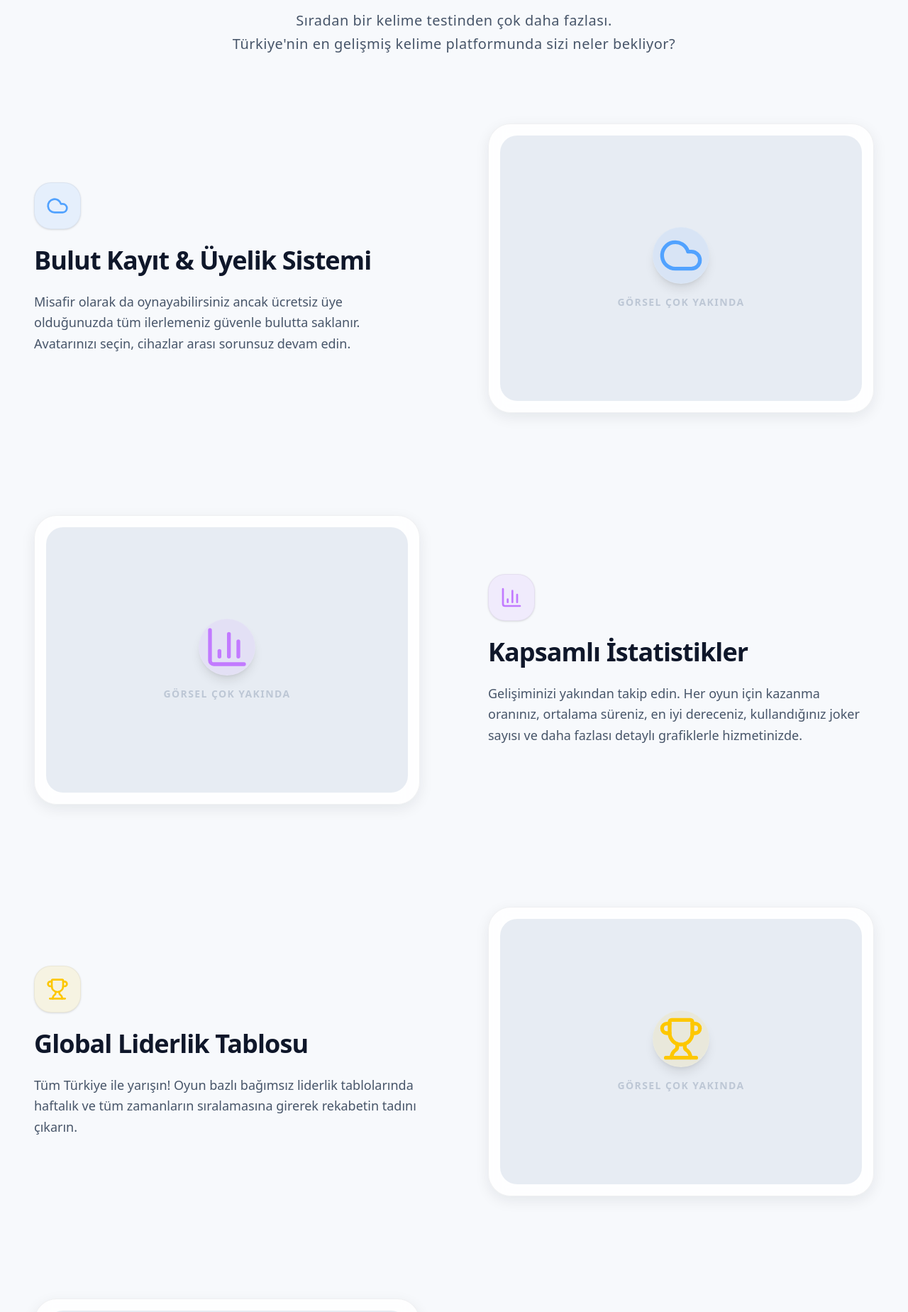
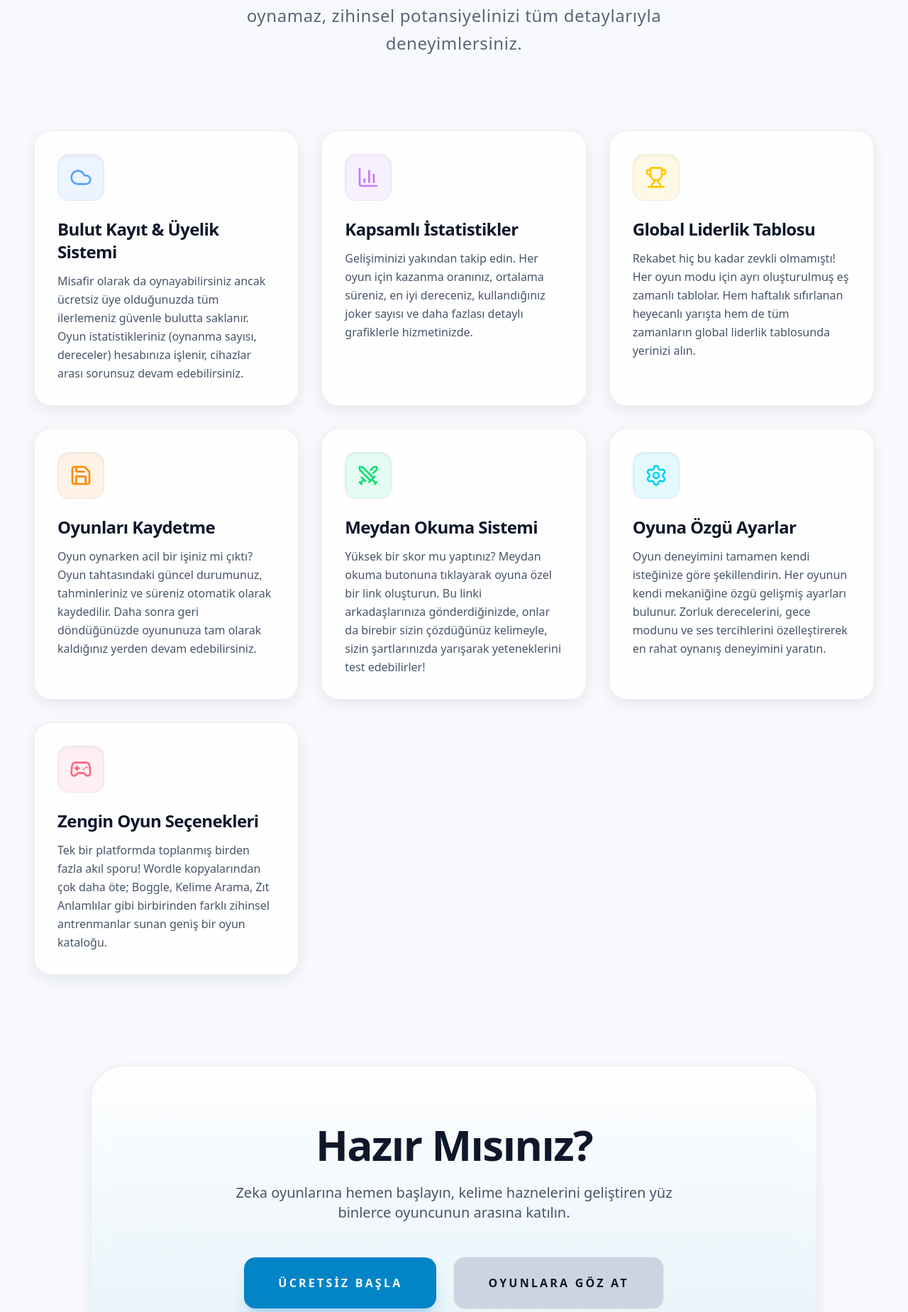
Before and after one commit to sayburt/kelimeoyunlari, a Next.js app: page /ozellikler in a window 1280 px wide. Shown: the part 379-2228 px from the top of the page at 71% size. Built offline with nearby package versions, Linux system fonts and the light colour scheme; no server answers.

Commit message:
header ve hamburger menü transparan sorunu giderildi, özellikler sayfası kart boyutları küçültüldü

```diff
--- a/src/app/ozellikler/page.tsx
+++ b/src/app/ozellikler/page.tsx
@@ -2,173 +2,176 @@
 
 import React from 'react';
 import { motion } from 'framer-motion';
-import { Gamepad2, Trophy, BarChart3, Cloud, Users, Settings } from 'lucide-react';
+import { Gamepad2, Trophy, BarChart3, Cloud, Settings, Swords, Save } from 'lucide-react';
 import Link from 'next/link';
 
 const features = [
     {
         id: "profil",
         title: "Bulut Kayıt & Üyelik Sistemi",
-        description: "Misafir olarak da oynayabilirsiniz ancak ücretsiz üye olduğunuzda tüm ilerlemeniz güvenle bulutta saklanır. Avatarınızı seçin, cihazlar arası sorunsuz devam edin.",
-        icon: <Cloud className="w-6 h-6 sm:w-8 sm:h-8" />,
-        image: "/features/profil.webp",
+        description: "Misafir olarak da oynayabilirsiniz ancak ücretsiz üye olduğunuzda tüm ilerlemeniz güvenle bulutta saklanır. Oyun istatistikleriniz (oynanma sayısı, dereceler) hesabınıza işlenir, cihazlar arası sorunsuz devam edebilirsiniz.",
+        icon: <Cloud className="w-7 h-7 sm:w-8 sm:h-8" />,
         color: "text-blue-400",
         bgLight: "bg-blue-400/10",
-        bgDark: "bg-blue-900/20"
+        bgDark: "bg-blue-900/20",
+        borderColor: "border-blue-500/20"
     },
     {
         id: "istatistikler",
         title: "Kapsamlı İstatistikler",
         description: "Gelişiminizi yakından takip edin. Her oyun için kazanma oranınız, ortalama süreniz, en iyi dereceniz, kullandığınız joker sayısı ve daha fazlası detaylı grafiklerle hizmetinizde.",
-        icon: <BarChart3 className="w-6 h-6 sm:w-8 sm:h-8" />,
-        image: "/features/istatistikler.webp",
+        icon: <BarChart3 className="w-7 h-7 sm:w-8 sm:h-8" />,
         color: "text-purple-400",
         bgLight: "bg-purple-400/10",
-        bgDark: "bg-purple-900/20"
+        bgDark: "bg-purple-900/20",
+        borderColor: "border-purple-500/20"
     },
     {
         id: "liderlik",
         title: "Global Liderlik Tablosu",
-        description: "Tüm Türkiye ile yarışın! Oyun bazlı bağımsız liderlik tablolarında haftalık ve tüm zamanların sıralamasına girerek rekabetin tadını çıkarın.",
-        icon: <Trophy className="w-6 h-6 sm:w-8 sm:h-8" />,
-        image: "/features/liderlik.webp",
+        description: "Rekabet hiç bu kadar zevkli olmamıştı! Her oyun modu için ayrı oluşturulmuş eş zamanlı tablolar. Hem haftalık sıfırlanan heyecanlı yarışta hem de tüm zamanların global liderlik tablosunda yerinizi alın.",
+        icon: <Trophy className="w-7 h-7 sm:w-8 sm:h-8" />,
         color: "text-yellow-400",
         bgLight: "bg-yellow-400/10",
-        bgDark: "bg-yellow-900/20"
+        bgDark: "bg-yellow-900/20",
+        borderColor: "border-yellow-500/20"
+    },
+    {
+        id: "kaydetme",
+        title: "Oyunları Kaydetme",
+        description: "Oyun oynarken acil bir işiniz mi çıktı? Oyun tahtasındaki güncel durumunuz, tahminleriniz ve süreniz otomatik olarak kaydedilir. Daha sonra geri döndüğünüzde oyununuza tam olarak kaldığınız yerden devam edebilirsiniz.",
+        icon: <Save className="w-7 h-7 sm:w-8 sm:h-8" />,
+        color: "text-orange-400",
+        bgLight: "bg-orange-400/10",
+        bgDark: "bg-orange-900/20",
+        borderColor: "border-orange-500/20"
     },
     {
         id: "meydan-okuma",
         title: "Meydan Okuma Sistemi",
-        description: "Yaptığınız iyi bir skoru veya kendi belirlediğiniz zorlu kelimeleri bir bağlantı (link) ile arkadaşınıza gönderin. Linke tıklayan arkadaşınız aynı şartlarda sizinle yarışır!",
-        icon: <Users className="w-6 h-6 sm:w-8 sm:h-8" />,
-        image: "/features/meydan-okuma.webp",
+        description: "Yüksek bir skor mu yaptınız? Meydan okuma butonuna tıklayarak oyuna özel bir link oluşturun. Bu linki arkadaşlarınıza gönderdiğinizde, onlar da birebir sizin çözdüğünüz kelimeyle, sizin şartlarınızda yarışarak yeteneklerini test edebilirler!",
+        icon: <Swords className="w-7 h-7 sm:w-8 sm:h-8" />,
         color: "text-green-400",
         bgLight: "bg-green-400/10",
-        bgDark: "bg-green-900/20"
+        bgDark: "bg-green-900/20",
+        borderColor: "border-green-500/20"
     },
     {
         id: "ayarlar",
-        title: "Gelişmiş Oyun Ayarları",
-        description: "Oyunu kendinize göre kişiselleştirin. 12 farklı kategoride konu seçin, 'Kolay/Orta/Zor' zorluk seviyelerini ayarlayın, ses ve tema (koyu/açık) tercihlerinizi yönetin.",
-        icon: <Settings className="w-6 h-6 sm:w-8 sm:h-8" />,
-        image: "/features/ayarlar.webp",
+        title: "Oyuna Özgü Ayarlar",
+        description: "Oyun deneyimini tamamen kendi isteğinize göre şekillendirin. Her oyunun kendi mekaniğine özgü gelişmiş ayarları bulunur. Zorluk derecelerini, gece modunu ve ses tercihlerini özelleştirerek en rahat oynanış deneyimini yaratın.",
+        icon: <Settings className="w-7 h-7 sm:w-8 sm:h-8" />,
         color: "text-cyan-400",
         bgLight: "bg-cyan-400/10",
-        bgDark: "bg-cyan-900/20"
+        bgDark: "bg-cyan-900/20",
+        borderColor: "border-cyan-500/20"
     },
     {
         id: "oyun-cesitliligi",
         title: "Zengin Oyun Seçenekleri",
-        description: "Wordle, Adam Asmaca, Kelime Arama, Boggle ve çok daha fazlası... Sürekli genişleyen oyun yelpazesi ile kelime bilginizi farklı formatlarda test edin.",
-        icon: <Gamepad2 className="w-6 h-6 sm:w-8 sm:h-8" />,
-        image: "/features/ayarlar.webp", // Will use equivalent placeholders initially
+        description: "Tek bir platformda toplanmış birden fazla akıl sporu! Wordle kopyalarından çok daha öte; Boggle, Kelime Arama, Zıt Anlamlılar gibi birbirinden farklı zihinsel antrenmanlar sunan geniş bir oyun kataloğu.",
+        icon: <Gamepad2 className="w-7 h-7 sm:w-8 sm:h-8" />,
         color: "text-rose-400",
         bgLight: "bg-rose-400/10",
-        bgDark: "bg-rose-900/20"
+        bgDark: "bg-rose-900/20",
+        borderColor: "border-rose-500/20"
     }
 ];
 
 export default function OzelliklerPage() {
     return (
-        <div className="min-h-[100dvh] bg-bg font-sans selection:bg-primary/30 selection:text-primary pb-20 overflow-x-hidden">
+        <div className="min-h-[100dvh] bg-bg font-sans selection:bg-primary/30 selection:text-primary pb-20 overflow-x-hidden relative">
+
+            {/* Ambient Background Blur Elements */}
+            <div className="fixed top-0 left-1/4 w-[50vw] h-[50vw] bg-primary/5 rounded-full blur-[120px] pointer-events-none -z-10"></div>
+            <div className="fixed bottom-0 right-1/4 w-[40vw] h-[40vw] bg-purple-500/5 rounded-full blur-[100px] pointer-events-none -z-10"></div>
+
             {/* Hero Section */}
-            <section className="relative pt-32 pb-16 md:pt-40 md:pb-24 px-6 md:px-12 flex flex-col items-center justify-center text-center">
-                {/* Background Glow */}
-                <div className="absolute top-1/2 left-1/2 -translate-x-1/2 -translate-y-1/2 w-[80vw] h-[80vw] md:w-[600px] md:h-[600px] bg-primary/20 blur-[100px] rounded-full pointer-events-none -z-10 opacity-70"></div>
-
+            <section className="relative pt-24 pb-12 md:pt-28 md:pb-16 px-6 md:px-12 flex flex-col items-center justify-center text-center">
                 <motion.div
                     initial={{ opacity: 0, y: 20 }}
                     animate={{ opacity: 1, y: 0 }}
-                    transition={{ duration: 0.6, ease: "easeOut" }}
-                    className="max-w-3xl"
+                    transition={{ duration: 0.8, ease: "easeOut" }}
+                    className="max-w-4xl"
                 >
-                    <h1 className="text-4xl md:text-5xl lg:text-7xl font-black text-text-main tracking-tighter uppercase mb-6 drop-shadow-sm">
-                        Kelime Oyunları <span className="text-primary italic">Özellikleri</span>
+                    <div className="inline-flex items-center gap-2 px-4 py-2 rounded-full glass-surface border border-[var(--theme-glass-border)] mb-8 shadow-sm">
+                         <span className="w-2 h-2 rounded-full bg-primary animate-pulse"></span>
+                         <span className="text-xs md:text-sm font-bold tracking-widest text-text-secondary uppercase">Premium Deneyim</span>
+                    </div>
+
+                    <h1 className="text-4xl md:text-6xl lg:text-7xl font-black text-text-main tracking-tighter mb-6 relative z-10">
+                        Sınırları <span className="text-transparent bg-clip-text bg-gradient-to-r from-primary to-purple-500">Zorlayın</span>
                     </h1>
-                    <p className="text-lg md:text-xl text-text-secondary font-medium tracking-wide leading-relaxed max-w-2xl mx-auto">
-                        Sıradan bir kelime testinden çok daha fazlası. <br className="hidden md:block" />
-                        Türkiye&apos;nin en gelişmiş kelime platformunda sizi neler bekliyor?
+
+                    <p className="text-lg md:text-2xl text-text-secondary font-medium tracking-wide leading-relaxed max-w-3xl mx-auto opacity-90">
+                        Türkiye&apos;nin en gelişmiş kelime platformunda, sadece oyun oynamaz,
+                        zihinsel potansiyelinizi tüm detaylarıyla deneyimlersiniz.
                     </p>
                 </motion.div>
             </section>
 
-            {/* Features List */}
-            <section className="px-6 md:px-12 max-w-7xl mx-auto space-y-24 md:space-y-36">
-                {features.map((feature, index) => {
-                    const isEven = index % 2 === 0;
-
-                    return (
+            {/* Premium Cards Grid */}
+            <section className="px-6 md:px-12 max-w-[1400px] mx-auto mt-10">
+                <div className="grid grid-cols-1 md:grid-cols-2 lg:grid-cols-3 gap-6 md:gap-8">
+                    {features.map((feature, index) => (
                         <motion.div
                             key={feature.id}
-                            initial={{ opacity: 0, y: 40 }}
+                            initial={{ opacity: 0, y: 30 }}
                             whileInView={{ opacity: 1, y: 0 }}
-                            viewport={{ once: true, margin: "-100px" }}
-                            transition={{ duration: 0.7 }}
-                            className={`flex flex-col ${isEven ? 'md:flex-row' : 'md:flex-row-reverse'} items-center gap-10 md:gap-16 lg:gap-24`}
+                            viewport={{ once: true, margin: "-50px" }}
+                            transition={{ duration: 0.5, delay: index * 0.1 }}
+                            whileHover={{ y: -8, scale: 1.02 }}
+                            className={`group relative flex flex-col p-6 md:p-8 rounded-3xl glass-surface border border-[var(--theme-glass-border)] hover:${feature.borderColor} bg-surface-hover/30 hover:bg-surface-mid/50 transition-all duration-500 shadow-xl hover:shadow-2xl overflow-hidden`}
                         >
-                            {/* Text Content */}
-                            <div className="w-full md:w-1/2 space-y-6">
-                                <div className={`inline-flex p-4 rounded-3xl ${feature.bgLight} dark:${feature.bgDark} ${feature.color} shadow-sm border border-black/5 dark:border-white/5`}>
+                            {/* Card Glow Effect */}
+                            <div className={`absolute -inset-0 bg-gradient-to-br ${feature.bgLight} dark:${feature.bgDark} opacity-0 group-hover:opacity-100 transition-opacity duration-500`}></div>
+                            <div className={`absolute -top-24 -right-24 w-48 h-48 bg-gradient-to-br from-${feature.color.split('-')[1]}-400/20 to-transparent blur-3xl rounded-full group-hover:scale-150 transition-transform duration-700`}></div>
+
+                            {/* Icon Container */}
+                            <div className="relative z-10 mb-6">
+                                <div className={`inline-flex items-center justify-center p-4 rounded-2xl ${feature.bgLight} dark:${feature.bgDark} ${feature.color} border border-black/5 dark:border-white/5 shadow-inner transition-transform duration-500 group-hover:rotate-6 group-hover:scale-110`}>
                                     {feature.icon}
                                 </div>
-                                <h2 className="text-3xl md:text-4xl font-black text-text-main tracking-tight">
+                            </div>
+
+                            {/* Text Content */}
+                            <div className="relative z-10 flex-1 flex flex-col">
+                                <h3 className="text-xl md:text-2xl font-black text-text-main tracking-tight mb-3 group-hover:text-transparent group-hover:bg-clip-text group-hover:bg-gradient-to-r group-hover:from-text-main group-hover:to-text-secondary transition-colors duration-300">
                                     {feature.title}
-                                </h2>
-                                <p className="text-lg text-text-secondary leading-relaxed font-medium">
+                                </h3>
+                                <p className="text-text-secondary leading-relaxed font-medium text-sm md:text-base">
                                     {feature.description}
                                 </p>
                             </div>
-
-                            {/* Image Placeholder / Visual */}
-                            <div className="w-full md:w-1/2">
-                                <motion.div
-                                    whileHover={{ y: -5 }}
-                                    transition={{ duration: 0.3 }}
-                                    className="relative w-full aspect-video md:aspect-[4/3] rounded-[2rem] overflow-hidden glass-surface shadow-2xl shadow-black/10 dark:shadow-black/40 border border-[var(--theme-glass-border)] bg-surface-hover/30 p-2 sm:p-4"
-                                >
-                                    <div className="w-full h-full rounded-2xl md:rounded-[1.5rem] bg-surface-mid/80 flex flex-col items-center justify-center overflow-hidden relative group">
-                                        <div className={`absolute inset-0 bg-gradient-to-br from-transparent to-${feature.color.split('-')[1]}-500/10 mix-blend-overlay`}></div>
-
-                                        {/* Fallback pattern / Placeholder for screenshots */}
-                                        <div className="text-center p-6 z-10">
-                                            <div className={`w-16 h-16 sm:w-20 sm:h-20 mx-auto rounded-full ${feature.bgLight} dark:${feature.bgDark} flex items-center justify-center mb-4 border border-white/10 shadow-lg`}>
-                                                <div className={`scale-150 sm:scale-[2] ${feature.color}`}>
-                                                    {feature.icon}
-                                                </div>
-                                            </div>
-                                            <p className="text-text-muted text-sm font-bold uppercase tracking-widest mt-4 opacity-50">
-                                                Görsel Çok Yakında
-                                            </p>
-                                        </div>
-                                    </div>
-                                </motion.div>
-                            </div>
                         </motion.div>
-                    );
-                })}
+                    ))}
+                </div>
             </section>
 
             {/* CTA Section */}
-            <section className="mt-32 px-6">
+            <section className="mt-32 px-6 pb-10">
                 <motion.div
                     initial={{ opacity: 0, scale: 0.95 }}
                     whileInView={{ opacity: 1, scale: 1 }}
                     viewport={{ once: true }}
-                    className="max-w-4xl mx-auto rounded-[3rem] glass-surface p-10 md:p-16 text-center shadow-2xl border border-[var(--theme-glass-border)] relative overflow-hidden"
+                    className="max-w-5xl mx-auto rounded-[3rem] glass-surface p-10 md:p-20 text-center shadow-2xl border border-[var(--theme-glass-border)] relative overflow-hidden"
                 >
                     <div className="absolute inset-0 bg-gradient-to-t from-primary/10 to-transparent pointer-events-none"></div>
-                    <h2 className="text-3xl md:text-5xl font-black text-text-main mb-6 tracking-tight relative z-10">
-                        Şimdi Rekabete Katılın
+
+                    <h2 className="text-4xl md:text-5xl lg:text-6xl font-black text-text-main mb-6 tracking-tight relative z-10">
+                        Hazır Mısınız?
                     </h2>
-                    <p className="text-text-secondary text-lg mb-10 max-w-xl mx-auto font-medium relative z-10">
-                        Hemen üye olun, kelime dağarcığınızı geliştirirken liderlik tablosundaki yerinizi alın.
+
+                    <p className="text-text-secondary text-lg md:text-xl mb-12 max-w-2xl mx-auto font-medium relative z-10">
+                        Zeka oyunlarına hemen başlayın, kelime haznelerini geliştiren yüz binlerce oyuncunun arasına katılın.
                     </p>
-                    <div className="flex flex-col sm:flex-row items-center justify-center gap-4 relative z-10">
-                        <Link href="/register" className="w-full sm:w-auto px-10 py-5 rounded-2xl bg-primary text-bg font-black uppercase text-sm tracking-[0.2em] shadow-lg shadow-primary/20 hover:scale-105 active:scale-95 transition-all">
-                            ÜCRETSİZ ÜYE OL
+
+                    <div className="flex flex-col sm:flex-row items-center justify-center gap-6 relative z-10">
+                        <Link href="/register" className="w-full sm:w-auto px-12 py-6 rounded-2xl bg-primary text-bg font-black uppercase text-sm md:text-base tracking-[0.2em] shadow-xl shadow-primary/20 hover:shadow-primary/40 hover:-translate-y-1 active:translate-y-0 transition-all">
+                            ÜCRETSİZ BAŞLA
                         </Link>
-                        <Link href="/" className="w-full sm:w-auto px-10 py-5 rounded-2xl bg-surface-hover text-text-main font-bold uppercase text-sm tracking-[0.2em] border border-surface-mid hover:bg-surface-mid active:scale-95 transition-all">
-                            OYUNLARI İNCELE
+                        <Link href="/" className="w-full sm:w-auto px-12 py-6 rounded-2xl bg-surface-hover text-text-main font-bold uppercase text-sm md:text-base tracking-[0.2em] border border-surface-mid hover:bg-surface-mid active:scale-95 transition-all">
+                            OYUNLARA GÖZ AT
                         </Link>
                     </div>
                 </motion.div>
```
Also changed, not shown: src/components/layout/Navbar.tsx (+17 -3 lines), src/services/scoreService.ts (+8 -1 lines).
